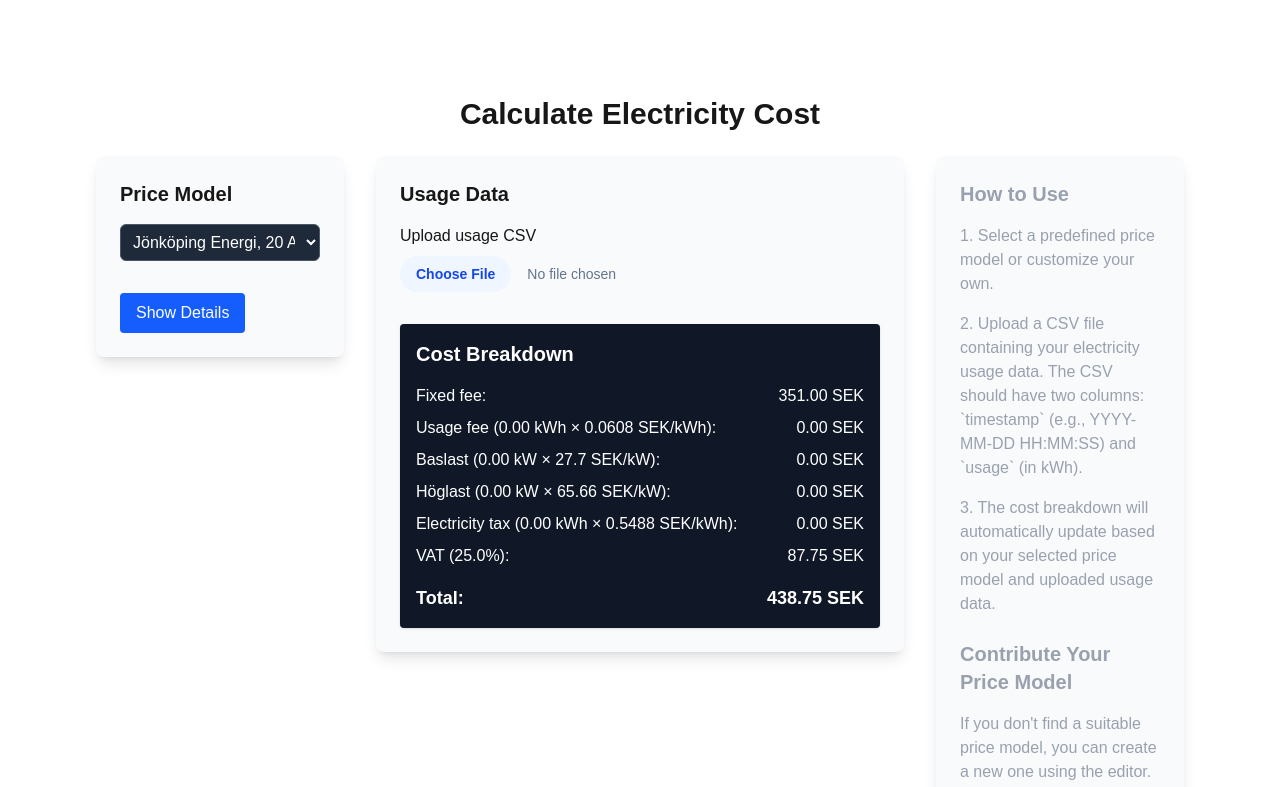
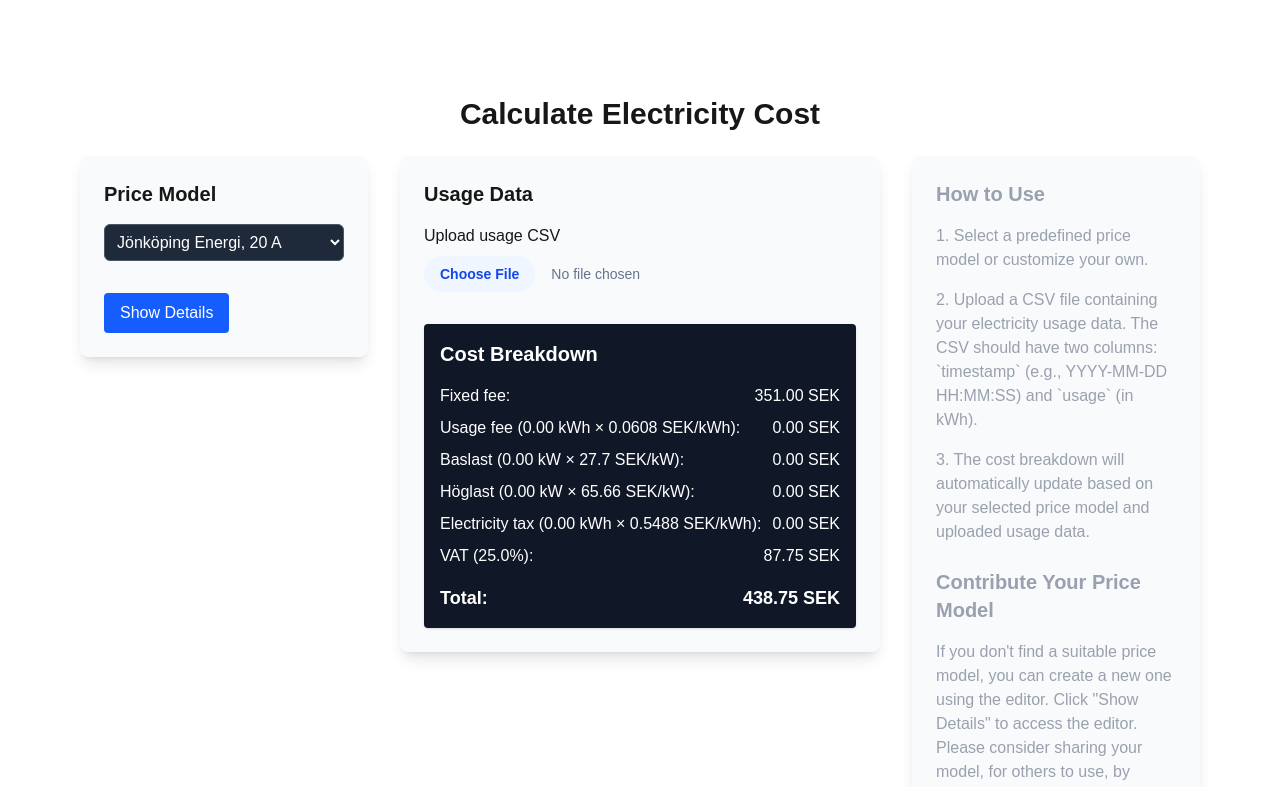
Before and after one commit to jmalm/power-bill-react, a Next.js app: page / in a window 1280 px wide. Shown: the top 787 px of the page. Built offline with nearby package versions, Linux system fonts and the light colour scheme.

Commit message:
Adjust column widths

```diff
--- a/app/page.tsx
+++ b/app/page.tsx
@@ -43,13 +43,13 @@ export default function Home() {
       : {};
 
   return (
-    <main className="flex min-h-screen flex-col items-center p-24">
+    <main className="flex min-h-screen flex-col items-center p-4 md:p-24 w-full">
       <h1 className="text-3xl font-bold mb-6 text-center">
         Calculate Electricity Cost
       </h1>
-      <div className="grid grid-cols-1 md:grid-cols-4 gap-8 w-full max-w-6xl">
+      <div className="grid grid-cols-[minmax(0,40rem)] xl:grid-cols-[minmax(18rem,18rem)_minmax(30rem,40rem)_minmax(18rem,18rem)] gap-8 justify-center w-full max-w-8xl mx-auto">
         {/* First Column: Price Model Selection and Editor */}
-        <div className="md:col-span-1">
+        <div>
           <div className="bg-gray-50 p-6 rounded-lg shadow-lg">
             <h2 className="text-xl font-semibold mb-4">Price Model</h2>
             <PriceModelSelector
@@ -93,7 +93,7 @@ export default function Home() {
         </div>
 
         {/* Second Column: File Upload and Cost Breakdown */}
-        <div className="md:col-span-2">
+        <div>
           <div className="bg-gray-50 p-6 rounded-lg shadow-lg">
             <h2 className="text-xl font-semibold mb-4">Usage Data</h2>
             <div>
@@ -123,7 +123,7 @@ export default function Home() {
         </div>
 
         {/* Third Column: Help/Information */}
-        <div className="md:col-span-1 text-gray-400">
+        <div className="text-gray-400">
           <div className="bg-gray-50 p-6 rounded-lg shadow-lg">
             <h2 className="text-xl font-semibold mb-4">How to Use</h2>
             <p className="mb-4">
@@ -141,11 +141,11 @@ export default function Home() {
               If you don't find a suitable price model, you can create a new one using the editor.
               Click "Show Details" to access the editor.
               Please consider sharing your model, for others to use, by
-              <ol className="list-decimal list-inside mt-2">
-                <li>Downloading it as a JSON file.</li>
-                <li>Uploading it to <a href="https://github.com/jmalm/power-bill-react/issues/1" target="_blank" rel="noopener noreferrer" className="text-blue-500 hover:underline">Contributed price models on GitHub</a>.</li>
-              </ol>
             </p>
+            <ol className="list-decimal list-inside mt-2">
+              <li>Downloading it as a JSON file.</li>
+              <li>Uploading it to <a href="https://github.com/jmalm/power-bill-react/issues/1" target="_blank" rel="noopener noreferrer" className="text-blue-500 hover:underline">Contributed price models on GitHub</a>.</li>
+            </ol>
           </div>
         </div>
       </div>
```
